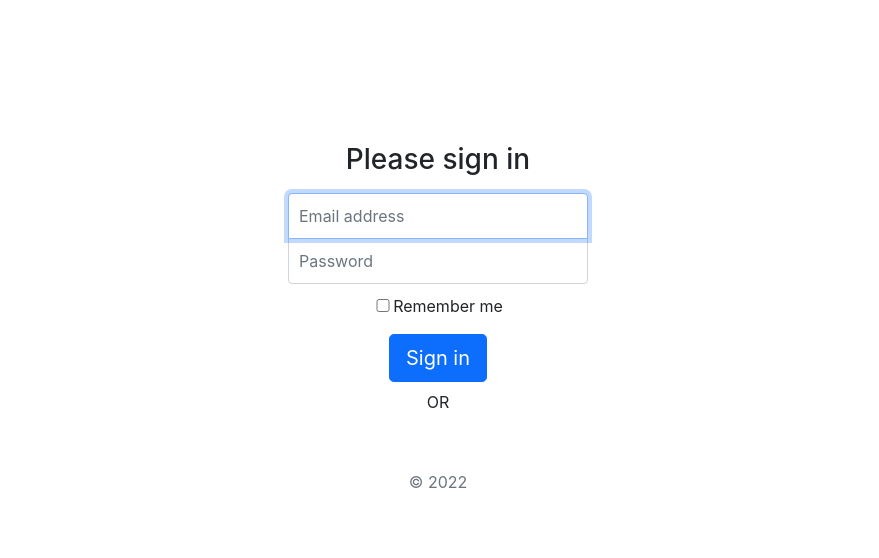
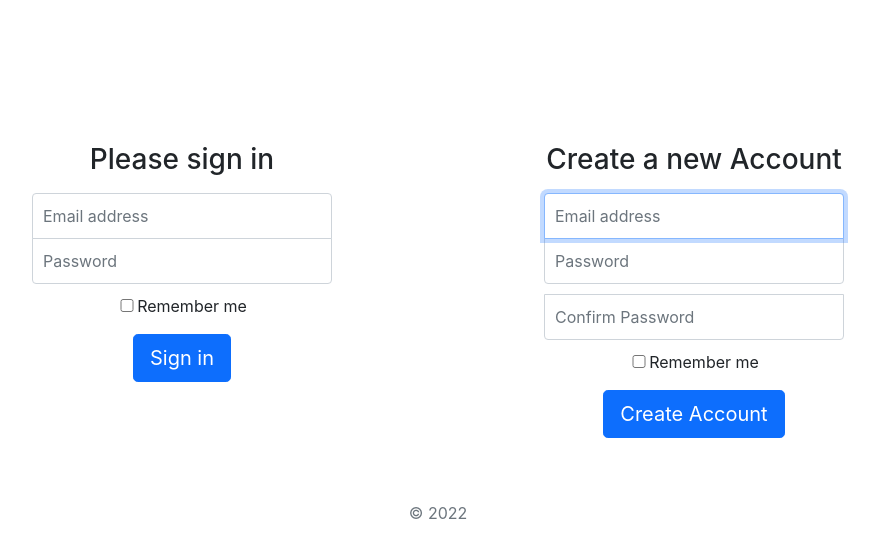
Before and after one commit to aolwyn/Friendzr, a React (Create React App) app in the folder frontend/: page / in a window 1280 px wide. Shown: the top 558 px of the page, without its empty margins (202-1081 px from the left). Built offline with nearby package versions, Linux system fonts and the light colour scheme; no server answers.

Commit message:
Sign up form

```diff
--- a/frontend/src/App.js
+++ b/frontend/src/App.js
@@ -12,6 +12,7 @@ import {
   getAuth,
   onAuthStateChanged,
   signInWithEmailAndPassword,
+  createUserWithEmailAndPassword,
   setPersistence,
   browserLocalPersistence
 } from "firebase/auth";
@@ -61,6 +62,93 @@ function LoginButtonOnClick(e, email, password) {
   }
 }
 
+function SignUpButtonOnClick(e, email, password, confirmPassword) {
+  e.preventDefault();
+  // Regex to match the 99% of emails in use:
+  //     but not compliant to all emails in existence.
+  // NOTE(Noah): The new keyword here make new object on heap. Javascript has GC.
+  let email_regex = new RegExp("^[A-Z0-9._%+-]+@[A-Z0-9.-]+\.[A-Z]{2,}$");
+  let email_good = email_regex.test(email.toUpperCase());
+  let passwords_match = (password === confirmPassword);
+
+  // TODO: Add validation feedback to the user, and make sure it is accessible.
+  if (email_good ) {
+    if (passwords_match) {
+    console.log('Email passed regex test');
+    // TODO(Noah): Do something intelligent on user sign-in if unable to sign-in,
+    // and also when the user signs in as well.
+    createUserWithEmailAndPassword(auth, email, password)
+    .then((userCredential) => {})
+    .catch((error) => {
+      const errorCode = error.code;
+      const errorMessage = error.message;
+      console.error(`Unable to sign in with errorCode=${errorCode} and errorMessage=${errorMessage}`);
+    });
+    } else {
+      console.error("Passwords do no match");
+    }
+  } else {
+    console.error("Email did not pass regex test");
+  }
+
+
+}
+
+// TODO(Noah): What is the cleanest way to make this sign up form not like, NOT
+// mostly a duplicate of the Login Form?
+function SignUpForm() {
+  const [email, setName] = useState("");
+  const [password, setPassword] = useState("");
+  const [confirmPassword, setConfirmPassword] = useState("");
+  const [rememberMe, setRM] = useState(false);
+
+  return (
+    <form className="form-signin">
+      <h1 className="h3 mb-3 font-weight-normal">Create a new Account</h1>
+      <input
+        type="email" className="form-control" placeholder="Email address"
+        value={email} onChange={(e) => setName(e.target.value)}
+        required
+        autoFocus
+      />
+      <input
+        type="password"
+        className="form-control"
+        placeholder="Password"
+        value={password}
+        onChange={(e) => setPassword(e.target.value)}
+        required
+      />
+      <input
+        type="password"
+        className="form-control"
+        placeholder="Confirm Password"
+        value={confirmPassword}
+        onChange={(e) => setConfirmPassword(e.target.value)}
+        required
+      />
+      <div className="checkbox mb-3">
+        <label>
+          <input
+            type="checkbox"
+            value={rememberMe}
+            onChange={(e) => setRM(e.target.value)}
+            style={{width: 20}}
+          />
+          Remember me
+        </label>
+      </div>
+      <button
+        className="btn btn-lg btn-primary btn-block"
+        onClick={(e) => {SignUpButtonOnClick(e, email, password, confirmPassword)}}>
+          Create Account
+      </button>
+    </form>
+
+  )
+
+}
+
 // TODO(Noah): Implement remember-me to control if Firebase persists or does not persist.
 function LoginForm() {
   const [email, setName] = useState("");
@@ -102,12 +190,11 @@ function LoginForm() {
         onClick={(e) => {LoginButtonOnClick(e, email, password)}}>
           Sign in
       </button>
-      <span style={{margin:"1vh"}}>OR</span>
       {/* TODO(Noah): Make the Google sign-in form accessible.
         Also make the font on the button larger, and
         generally make the button appear better-looking. */}
-      <div className="g-signin2" data-longtitle="true" />
-      <p className="mt-5 mb-3 text-muted">&copy; 2022</p>
+      {//<span style={{margin:"1vh"}}>OR</span>
+      /*<div className="g-signin2" data-longtitle="true" />*/}
     </form>
 
   )
@@ -131,7 +218,8 @@ class App extends React.Component {
   constructor() {
     super();
     this.state = {
-      loggedIn: false
+      loggedIn: false,
+      username: ""
     };
   }
 
@@ -145,6 +233,7 @@ class App extends React.Component {
     onAuthStateChanged(auth, (user) => {
       if (user) { // user is signed in.
         this.setLoggedIn(true);
+        this.setUsername(user.email);
         // TODO(Noah): What are we going to do in the case that we are unable go get an idToken?
         //    In fact, why would this even fail anyways?
         user.getIdToken(true).then(function(idToken) {
@@ -153,6 +242,12 @@ class App extends React.Component {
       } else { // user has signed out
         this.setLoggedIn(false);
       }
+    });
+  }
+
+  setUsername(name) {
+    this.setState({
+      username: name
     });
   }
 
@@ -169,15 +264,24 @@ class App extends React.Component {
         <div style={{
           position: "relative"
         }}>
-          <LoginForm/>
+          <div style={{
+            display: "flex",
+            flexDirection: "row",
+            alignContent: "flex-start"
+          }}>
+            <LoginForm/>
+            <SignUpForm/>
+          </div>
 
           {/*NOTE(Noah): onClick takes in a function. So if we want to call a function here, need to pass
           a func literal (or arrow syntax) or whatever. */}
           {/*<button onClick={() => {console.log(auth.currentUser)}} />*/}
 
-          {((this.state.loggedIn) ? <div>
-              User is logged in.
+          {((this.state.loggedIn) ? <div style={{padding:20}}>
+              User is logged in. <br />
+              Name of user: {this.state.username}
           </div>:<div></div>)}
+          <p className="mt-5 mb-3 text-muted">&copy; 2022</p>
         </div>
       </div>
     );
--- a/frontend/src/signin.css
+++ b/frontend/src/signin.css
@@ -5,7 +5,6 @@
   margin: 0 auto;
   display: flex;
   flex-direction: column;
-  justify-content: center;
   align-items: center;
 }
 .form-signin .checkbox {
```
Also changed, not shown: 1 other file (tests, documents, lock files or other folders).
